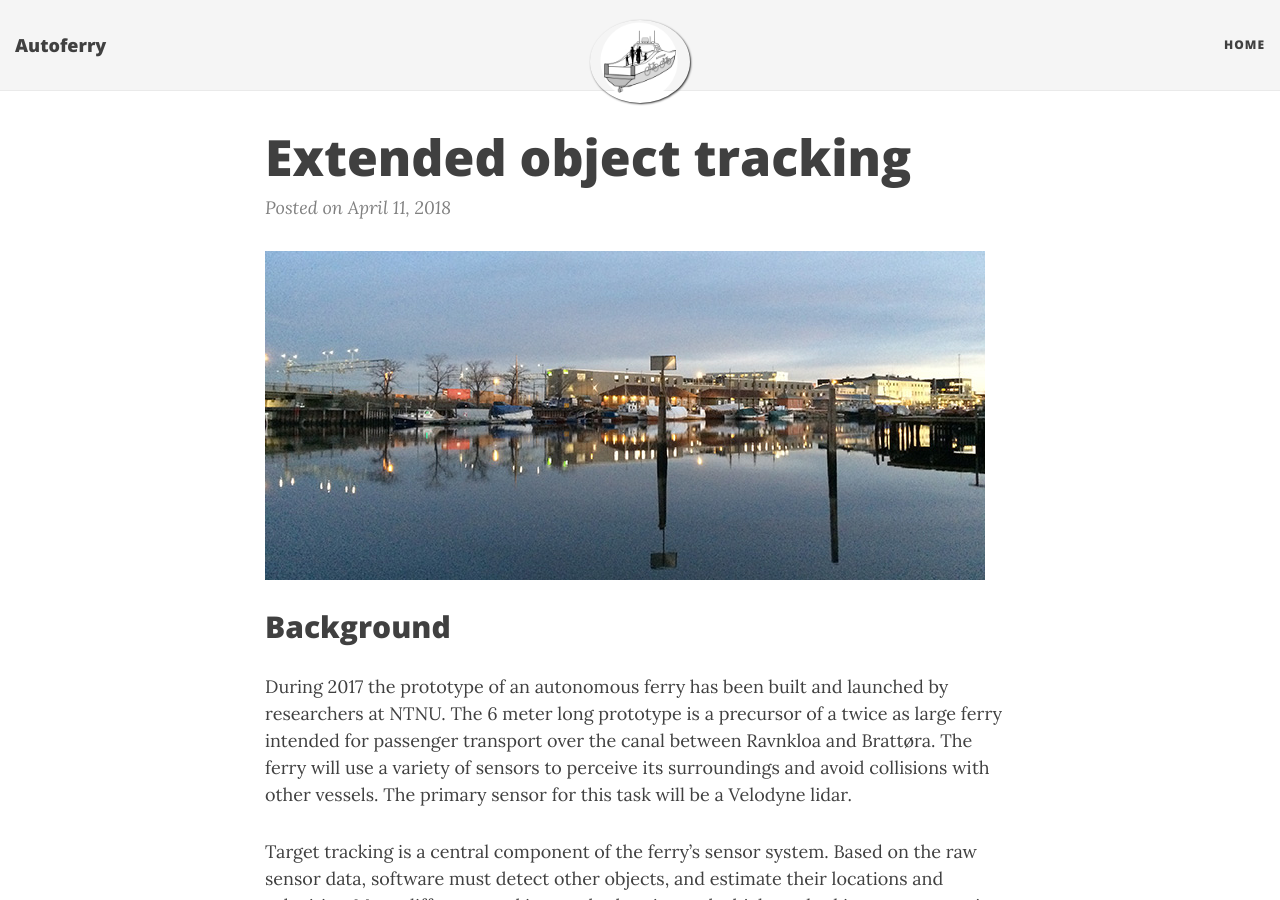
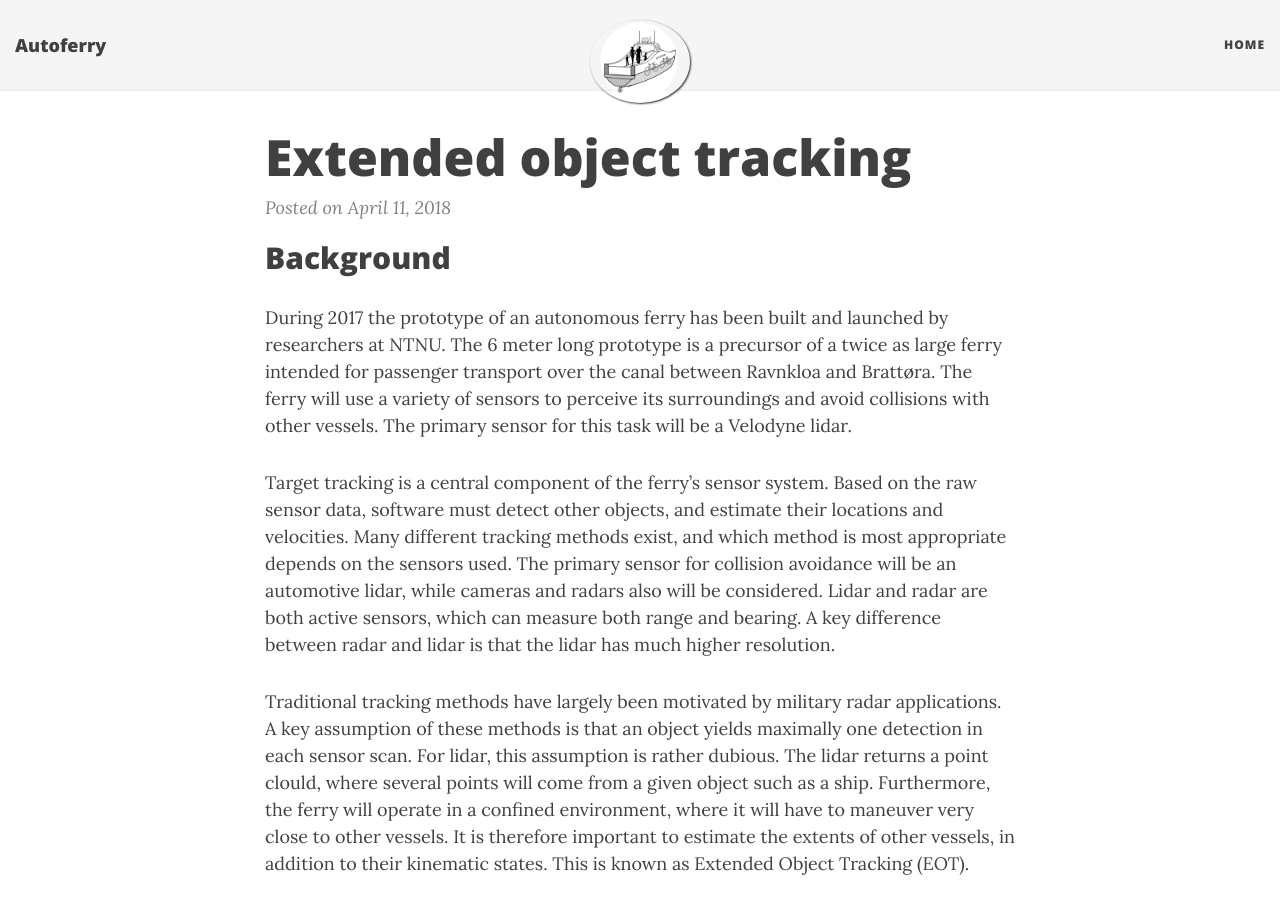
Before and after one commit to autosit/autosit.github.io, a Jekyll site: the page built from _posts/2018-04-11-eot.md, in a window 1280 px wide and 900 px high. Built offline with Jekyll 4.4.1, drawn with Linux system fonts in a browser that asks for light colours; nearby versions of some CDN libraries.

Commit message:
eot updated

```diff
--- a/_posts/2018-04-11-eot.md
+++ b/_posts/2018-04-11-eot.md
@@ -3,7 +3,7 @@ layout: post
 title: Extended object tracking
 category: SF
 ---
-![Brattøra]({{site.url}}/assets/brattora.jpg)
+
 
 ## Background
 
```
